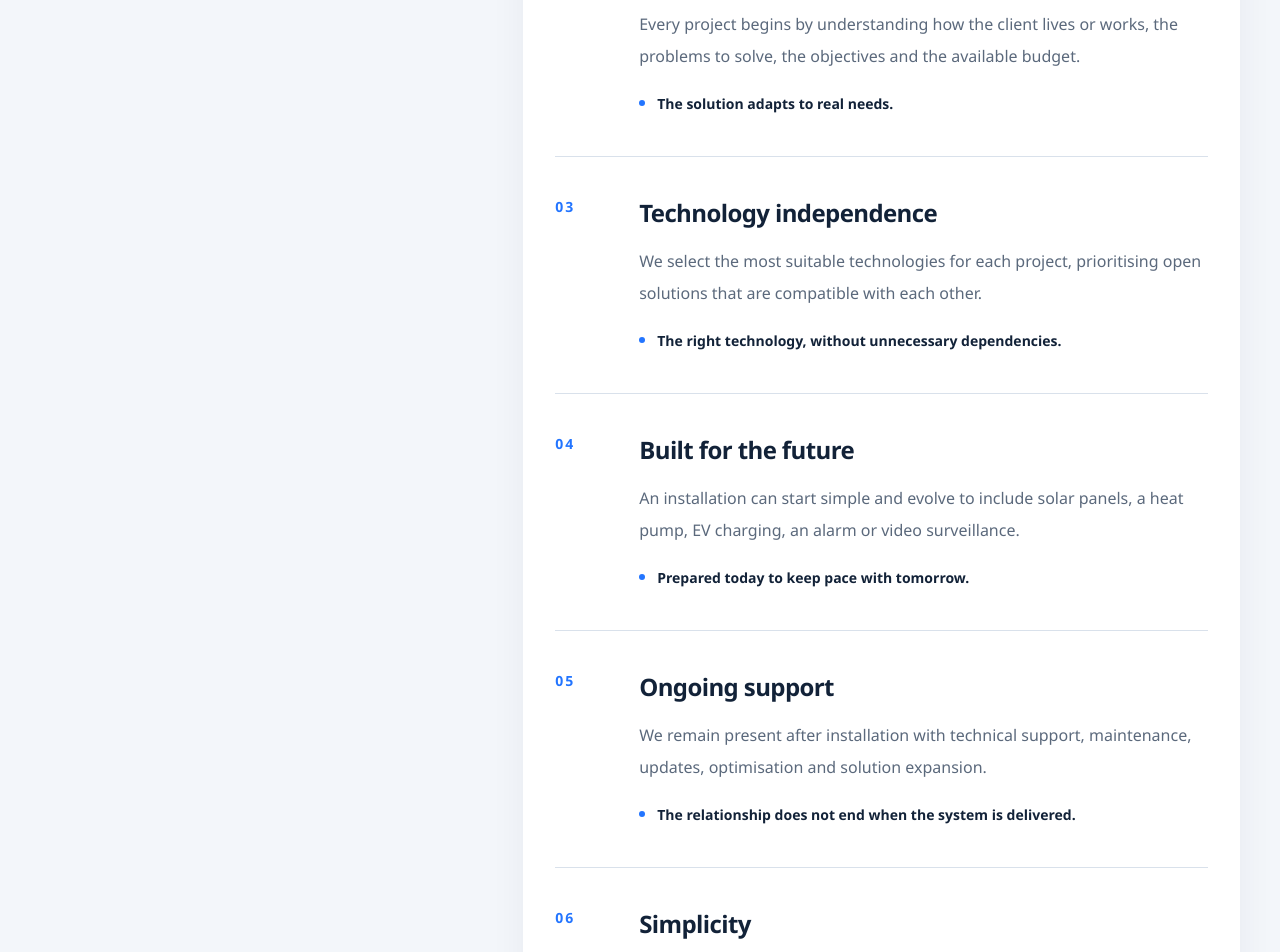
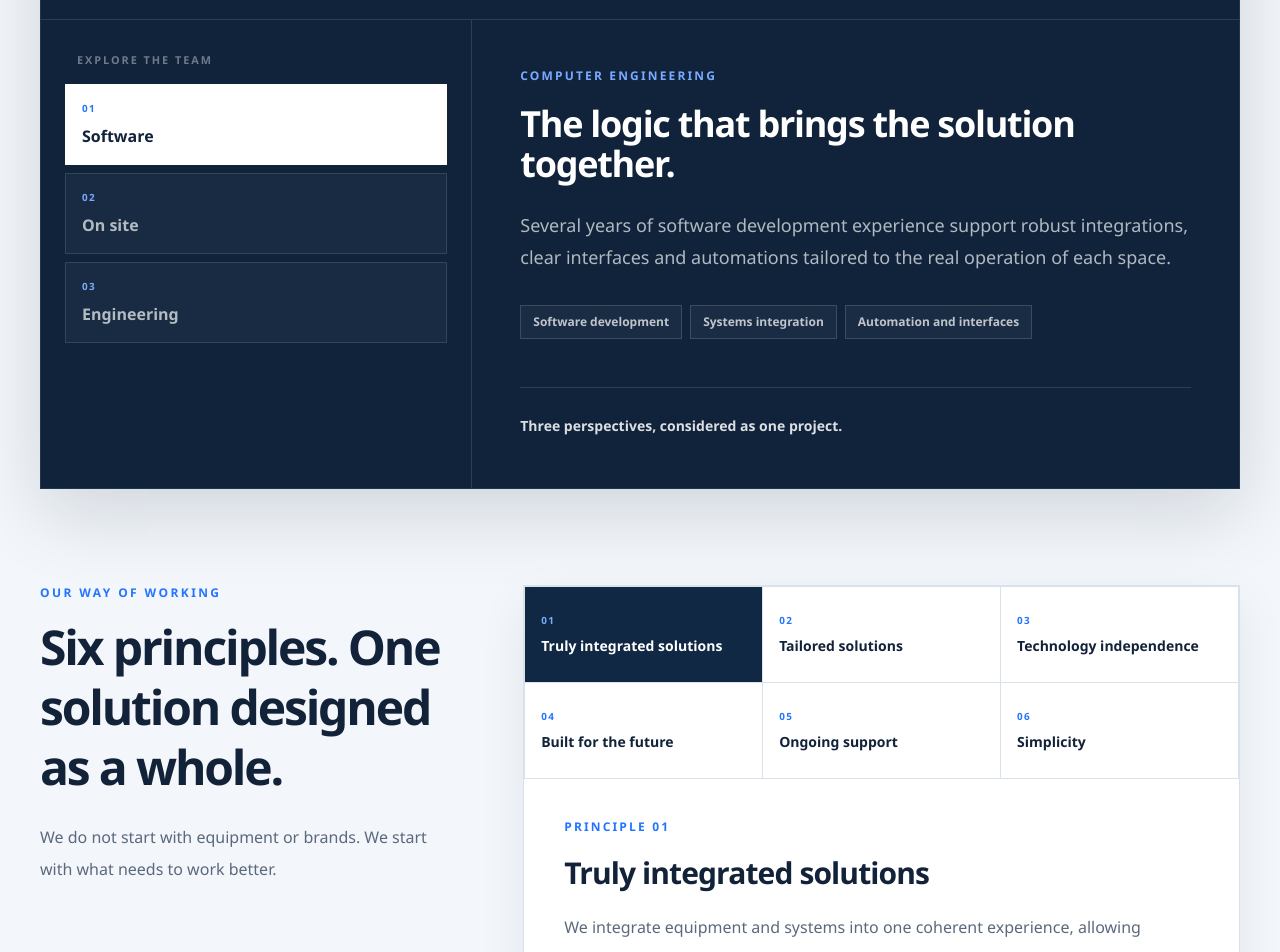
Before and after one commit to integrolink/integrolink-website, a Next.js app: page /en/why-us in a window 1280 px wide. Shown: the part 1840-2792 px from the top of the page. Built offline with nearby package versions, Linux system fonts and the light colour scheme.

Commit message:
Destaca equipa multidisciplinar

```diff
--- a/src/components/WhyUsExperience.tsx
+++ b/src/components/WhyUsExperience.tsx
@@ -1,3 +1,7 @@
+"use client";
+
+import { useState } from "react";
+
 const isolatedSystems = [
   "Iluminação",
   "Videovigilância",
@@ -60,10 +64,48 @@ const englishPillars = [
   { number:"06", title:"Simplicity", description:"Technology complexity remains behind the scenes. For the client, everything should be simple, intuitive and work when needed.", highlight:"Press one button. The rest simply happens." },
 ];
 
+const teamExpertise = [
+  {
+    number: "01",
+    short: "Software",
+    role: "Engenharia informática",
+    title: "A lógica que une toda a solução.",
+    description: "Experiência de vários anos em desenvolvimento de software permite desenhar integrações sólidas, interfaces claras e automatizações adaptadas ao funcionamento real de cada espaço.",
+    strengths: ["Desenvolvimento de software", "Integração de sistemas", "Automação e interfaces"],
+  },
+  {
+    number: "02",
+    short: "Terreno",
+    role: "Instalação elétrica",
+    title: "Experiência prática onde tudo acontece.",
+    description: "Um eletricista com forte experiência no terreno assegura que cada solução é pensada para as condições reais da instalação e executada com rigor, segurança e atenção ao detalhe.",
+    strengths: ["Instalação e execução", "Diagnóstico no local", "Segurança e fiabilidade"],
+  },
+  {
+    number: "03",
+    short: "Engenharia",
+    role: "Engenharia eletrotécnica",
+    title: "Conhecimento técnico para decisões exigentes.",
+    description: "A experiência em circuitos elétricos e sistemas de alta tensão acrescenta profundidade técnica ao dimensionamento, à análise e à integração de infraestruturas elétricas.",
+    strengths: ["Circuitos elétricos", "Sistemas de alta tensão", "Dimensionamento técnico"],
+  },
+];
+
+const englishTeamExpertise = [
+  { number:"01", short:"Software", role:"Computer engineering", title:"The logic that brings the solution together.", description:"Several years of software development experience support robust integrations, clear interfaces and automations tailored to the real operation of each space.", strengths:["Software development","Systems integration","Automation and interfaces"] },
+  { number:"02", short:"On site", role:"Electrical installation", title:"Practical experience where everything happens.", description:"An electrician with extensive field experience ensures every solution reflects real installation conditions and is delivered with rigour, safety and attention to detail.", strengths:["Installation and delivery","On-site diagnostics","Safety and reliability"] },
+  { number:"03", short:"Engineering", role:"Electrical engineering", title:"Technical knowledge for demanding decisions.", description:"Experience in electrical circuits and high-voltage systems adds technical depth to the design, analysis and integration of electrical infrastructure.", strengths:["Electrical circuits","High-voltage systems","Technical design"] },
+];
+
 export function WhyUsExperience({ locale = "pt" }: { locale?: "pt" | "en" }) {
   const en = locale === "en";
   const systems = en ? ["Lighting", "Video surveillance", "Climate control", "Access", "Energy"] : isolatedSystems;
   const localPillars = en ? englishPillars : pillars;
+  const localTeam = en ? englishTeamExpertise : teamExpertise;
+  const [activeExpertise, setActiveExpertise] = useState(0);
+  const [activePillar, setActivePillar] = useState(0);
+  const expertise = localTeam[activeExpertise];
+  const pillar = localPillars[activePillar];
   return (
     <div className="mt-16 sm:mt-24">
       <section className="border border-[#d9e1eb] bg-white shadow-[0_16px_45px_rgba(19,44,78,0.07)]">
@@ -123,6 +165,40 @@ export function WhyUsExperience({ locale = "pt" }: { locale?: "pt" | "en" }) {
         </div>
       </section>
 
+      <section className="mt-24 overflow-hidden border border-[#20354f] bg-[#10233b] text-white shadow-[0_24px_70px_rgba(12,31,53,.15)]">
+        <div className="grid gap-8 border-b border-white/12 px-6 py-9 sm:px-10 lg:grid-cols-[.72fr_1.28fr] lg:items-end lg:px-12 lg:py-12">
+          <div>
+            <p className="text-xs font-bold uppercase tracking-[.2em] text-[#79aaff]">{en ? "Complementary expertise" : "Competências complementares"}</p>
+            <h2 className="mt-4 text-3xl font-bold leading-tight tracking-[-.04em] sm:text-5xl">{en ? "A multidisciplinary team behind every solution." : "Uma equipa multidisciplinar por detrás de cada solução."}</h2>
+          </div>
+          <p className="max-w-2xl text-base leading-8 text-white/65 sm:text-lg">{en ? "Software, field execution and electrical engineering are considered together from the outset. This reduces gaps between design, installation and day-to-day use." : "Software, execução no terreno e engenharia eletrotécnica são pensados em conjunto desde o início. Assim, reduzimos as falhas entre o projeto, a instalação e a utilização diária."}</p>
+        </div>
+
+        <div className="grid lg:grid-cols-[.72fr_1.28fr]">
+          <div className="border-b border-white/12 p-4 lg:border-b-0 lg:border-r lg:p-6">
+            <p className="px-3 pb-4 pt-2 text-[.68rem] font-bold uppercase tracking-[.18em] text-white/40">{en ? "Explore the team" : "Conheça as competências"}</p>
+            <div role="tablist" aria-label={en ? "Team expertise" : "Competências da equipa"} className="grid grid-cols-3 gap-2 lg:grid-cols-1">
+              {localTeam.map((item, index) => <button key={item.number} type="button" role="tab" aria-selected={activeExpertise === index} aria-controls="expertise-panel" onClick={() => setActiveExpertise(index)} className={`min-h-20 border px-3 py-4 text-left transition-colors sm:px-4 ${activeExpertise === index ? "border-white bg-white text-[#10233b]" : "border-white/12 bg-white/[.035] text-white/68 hover:bg-white/10 hover:text-white"}`}>
+                <span className={`block text-[.62rem] font-bold tracking-[.14em] ${activeExpertise === index ? "text-brand" : "text-[#79aaff]"}`}>{item.number}</span>
+                <span className="mt-2 block text-xs font-bold sm:text-base">{item.short}</span>
+              </button>)}
+            </div>
+          </div>
+
+          <div id="expertise-panel" role="tabpanel" aria-live="polite" className="flex min-h-[29rem] flex-col justify-between p-7 sm:p-10 lg:p-12">
+            <div key={expertise.number}>
+              <p className="text-xs font-bold uppercase tracking-[.18em] text-[#79aaff]">{expertise.role}</p>
+              <h3 className="mt-5 max-w-2xl text-3xl font-bold leading-[1.12] tracking-[-.035em] sm:text-4xl">{expertise.title}</h3>
+              <p className="mt-6 max-w-2xl text-base leading-8 text-white/68 sm:text-lg">{expertise.description}</p>
+              <div className="mt-8 flex flex-wrap gap-2">
+                {expertise.strengths.map((strength) => <span key={strength} className="border border-white/15 bg-white/[.045] px-3 py-2 text-xs font-semibold text-white/72">{strength}</span>)}
+              </div>
+            </div>
+            <p className="mt-12 border-t border-white/12 pt-6 text-sm font-semibold leading-7 text-white/85">{en ? "Three perspectives, considered as one project." : "Três perspetivas, pensadas como um único projeto."}</p>
+          </div>
+        </div>
+      </section>
+
       <section className="mt-24 grid items-start gap-12 lg:grid-cols-[0.72fr_1.28fr] lg:gap-20">
         <div className="lg:sticky lg:top-10">
           <p className="text-xs font-bold uppercase tracking-[0.2em] text-brand">
@@ -136,32 +212,21 @@ export function WhyUsExperience({ locale = "pt" }: { locale?: "pt" | "en" }) {
           </p>
         </div>
 
-        <div className="divide-y divide-[#d9e1eb] border-y border-[#d9e1eb] bg-white px-6 shadow-[0_12px_35px_rgba(19,44,78,0.05)] sm:px-8">
-          {localPillars.map((pillar) => (
-            <article
-              key={pillar.number}
-              className="group grid gap-5 py-8 sm:grid-cols-[4rem_1fr] sm:py-10"
-            >
-              <span className="text-sm font-bold tracking-[0.14em] text-brand">
-                {pillar.number}
-              </span>
-              <div>
-                <h3 className="text-xl font-bold tracking-[-0.025em] text-content-foreground sm:text-2xl">
-                  {pillar.title}
-                </h3>
-                <p className="mt-4 max-w-2xl text-base leading-8 text-content-muted">
-                  {pillar.description}
-                </p>
-                <p className="mt-5 flex items-start gap-3 text-sm font-semibold leading-6 text-content-foreground">
-                  <span
-                    aria-hidden="true"
-                    className="mt-2 size-1.5 shrink-0 rounded-full bg-brand"
-                  />
-                  {pillar.highlight}
-                </p>
-              </div>
-            </article>
-          ))}
+        <div className="overflow-hidden border border-[#d9e1eb] bg-white shadow-[0_16px_45px_rgba(19,44,78,0.07)]">
+          <div role="tablist" aria-label={en ? "Our six principles" : "Os nossos seis princípios"} className="grid grid-cols-2 border-l border-t border-[#d9e1eb] sm:grid-cols-3">
+            {localPillars.map((item, index) => <button key={item.number} type="button" role="tab" aria-selected={activePillar === index} aria-controls="pillar-panel" onClick={() => setActivePillar(index)} className={`min-h-24 border-b border-r border-[#d9e1eb] px-4 py-4 text-left transition-colors ${activePillar === index ? "bg-[#102844] text-white" : "bg-white text-content-foreground hover:bg-[#f3f6f9]"}`}>
+              <span className={`block text-[.62rem] font-bold tracking-[.14em] ${activePillar === index ? "text-[#79aaff]" : "text-brand"}`}>{item.number}</span>
+              <span className="mt-2 block text-sm font-bold leading-5">{item.title}</span>
+            </button>)}
+          </div>
+          <article id="pillar-panel" role="tabpanel" aria-live="polite" className="min-h-[22rem] p-7 sm:p-10">
+            <div key={pillar.number}>
+              <p className="text-xs font-bold uppercase tracking-[.18em] text-brand">{en ? "Principle" : "Princípio"} {pillar.number}</p>
+              <h3 className="mt-5 text-2xl font-bold tracking-[-.03em] text-content-foreground sm:text-3xl">{pillar.title}</h3>
+              <p className="mt-5 max-w-2xl text-base leading-8 text-content-muted">{pillar.description}</p>
+              <p className="mt-8 border-l-2 border-brand pl-5 text-base font-bold leading-7 text-content-foreground">{pillar.highlight}</p>
+            </div>
+          </article>
         </div>
       </section>
 
```
